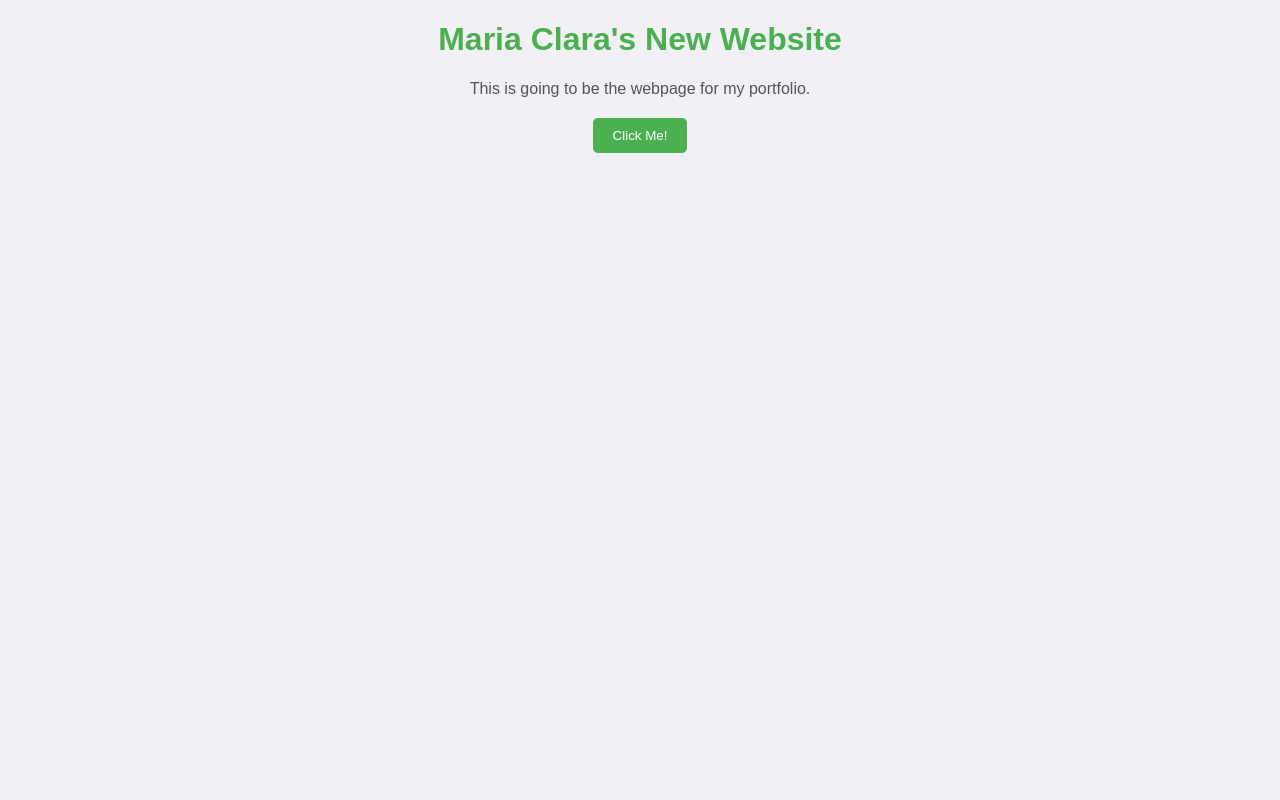
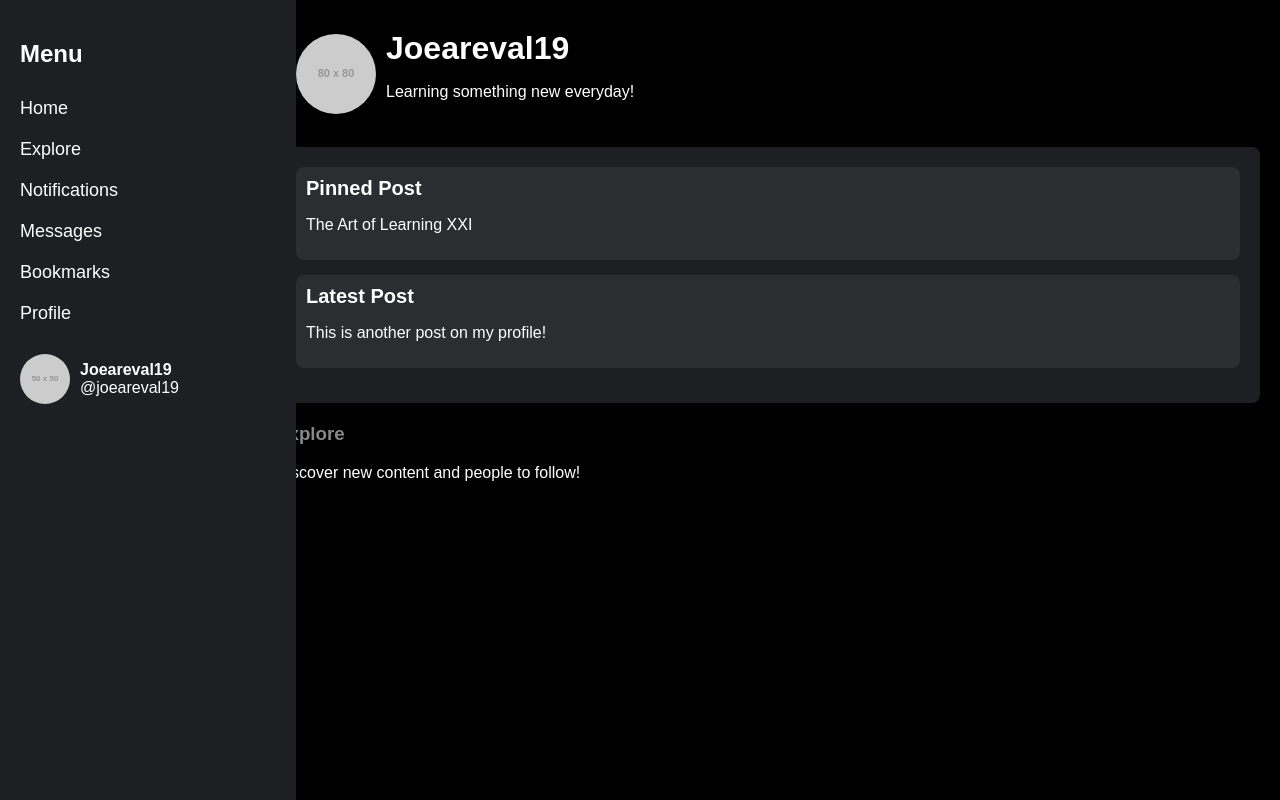
Before and after one commit to Joeareval19/WEBSITE, a plain HTML site: page index.html in a window 1280 px wide. Drawn offline with Linux system fonts and the light colour scheme; placeholder pictures from the web are drawn by us.

Commit message:
Update index.html

```diff
--- a/index.html
+++ b/index.html
@@ -3,43 +3,148 @@
 <head>
     <meta charset="UTF-8">
     <meta name="viewport" content="width=device-width, initial-scale=1.0">
-    <title>MC Tamayo</title>
+    <title>Joeareval19 Profile Page</title>
     <style>
+        /* General Styles */
         body {
-            background-color: #f0f0f5;
+            margin: 0;
             font-family: Arial, sans-serif;
+            background-color: #000; /* Dark mode background */
+            color: white;
         }
 
-        h1 {
-            color: #4CAF50;
-            text-align: center;
+        /* Sidebar Styles */
+        .sidebar {
+            width: 20%;
+            height: 100vh;
+            background-color: #1d1f23;
+            position: fixed;
+            padding: 20px;
         }
 
-        p {
-            color: #555;
-            text-align: center;
+        .sidebar a {
+            display: block;
+            color: white;
+            text-decoration: none;
+            padding: 10px 0;
+            font-size: 18px;
         }
 
-        /* Add a simple button style */
-        .button {
-            display: block;
-            margin: 20px auto;
-            padding: 10px 20px;
-            background-color: #4CAF50;
-            color: white;
-            border: none;
-            border-radius: 5px;
-            cursor: pointer;
+        .sidebar a:hover {
+            color: #1DA1F2; /* Twitter Blue */
         }
 
-        .button:hover {
-            background-color: #45a049;
+        .sidebar .profile {
+            display: flex;
+            align-items: center;
+            margin-top: 20px;
+        }
+
+        .profile img {
+            width: 50px;
+            height: 50px;
+            border-radius: 50%;
+            margin-right: 10px;
+        }
+
+        /* Main Content */
+        .main-content {
+            margin-left: 20%;
+            padding: 20px;
+        }
+
+        .header {
+            display: flex;
+            align-items: center;
+            background-color: #000;
+            padding: 10px 20px;
+        }
+
+        .header img {
+            width: 80px;
+            height: 80px;
+            border-radius: 50%;
+            margin-right: 10px;
+        }
+
+        .header h1 {
+            margin: 0;
+        }
+
+        .posts {
+            margin-top: 20px;
+            background-color: #1d1f23;
+            padding: 20px;
+            border-radius: 8px;
+        }
+
+        .post {
+            margin-bottom: 15px;
+            padding: 10px;
+            background-color: #2b2d31;
+            border-radius: 8px;
+        }
+
+        .post h2 {
+            margin: 0 0 5px 0;
+            font-size: 20px;
+        }
+
+        .explore {
+            margin-top: 20px;
+        }
+
+        .explore h3 {
+            color: #888;
         }
     </style>
 </head>
 <body>
-    <h1>Maria Clara's New Website</h1>
-    <p>This is going to be the webpage for my portfolio.</p>
-    <button class="button">Click Me!</button>
+
+    <!-- Sidebar -->
+    <div class="sidebar">
+        <h2>Menu</h2>
+        <a href="#">Home</a>
+        <a href="#">Explore</a>
+        <a href="#">Notifications</a>
+        <a href="#">Messages</a>
+        <a href="#">Bookmarks</a>
+        <a href="#">Profile</a>
+        <div class="profile">
+            <img src="https://via.placeholder.com/50" alt="Profile Picture">
+            <div>
+                <strong>Joeareval19</strong><br>
+                <span>@joeareval19</span>
+            </div>
+        </div>
+    </div>
+
+    <!-- Main Content -->
+    <div class="main-content">
+        <div class="header">
+            <img src="https://via.placeholder.com/80" alt="Cover Photo">
+            <div>
+                <h1>Joeareval19</h1>
+                <p>Learning something new everyday!</p>
+            </div>
+        </div>
+
+        <div class="posts">
+            <div class="post">
+                <h2>Pinned Post</h2>
+                <p>The Art of Learning XXI</p>
+            </div>
+            <div class="post">
+                <h2>Latest Post</h2>
+                <p>This is another post on my profile!</p>
+            </div>
+        </div>
+
+        <div class="explore">
+            <h3>Explore</h3>
+            <p>Discover new content and people to follow!</p>
+        </div>
+    </div>
+
 </body>
 </html>
```
